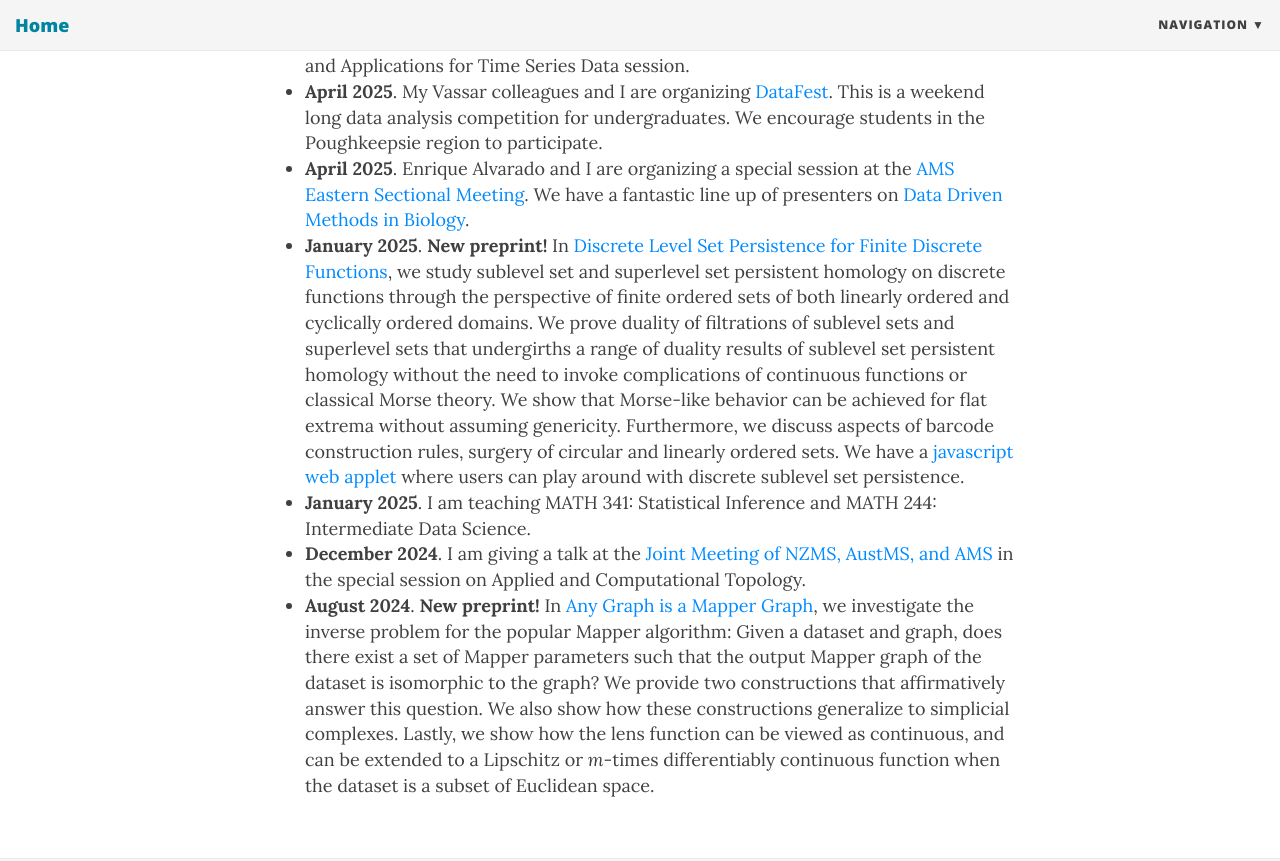
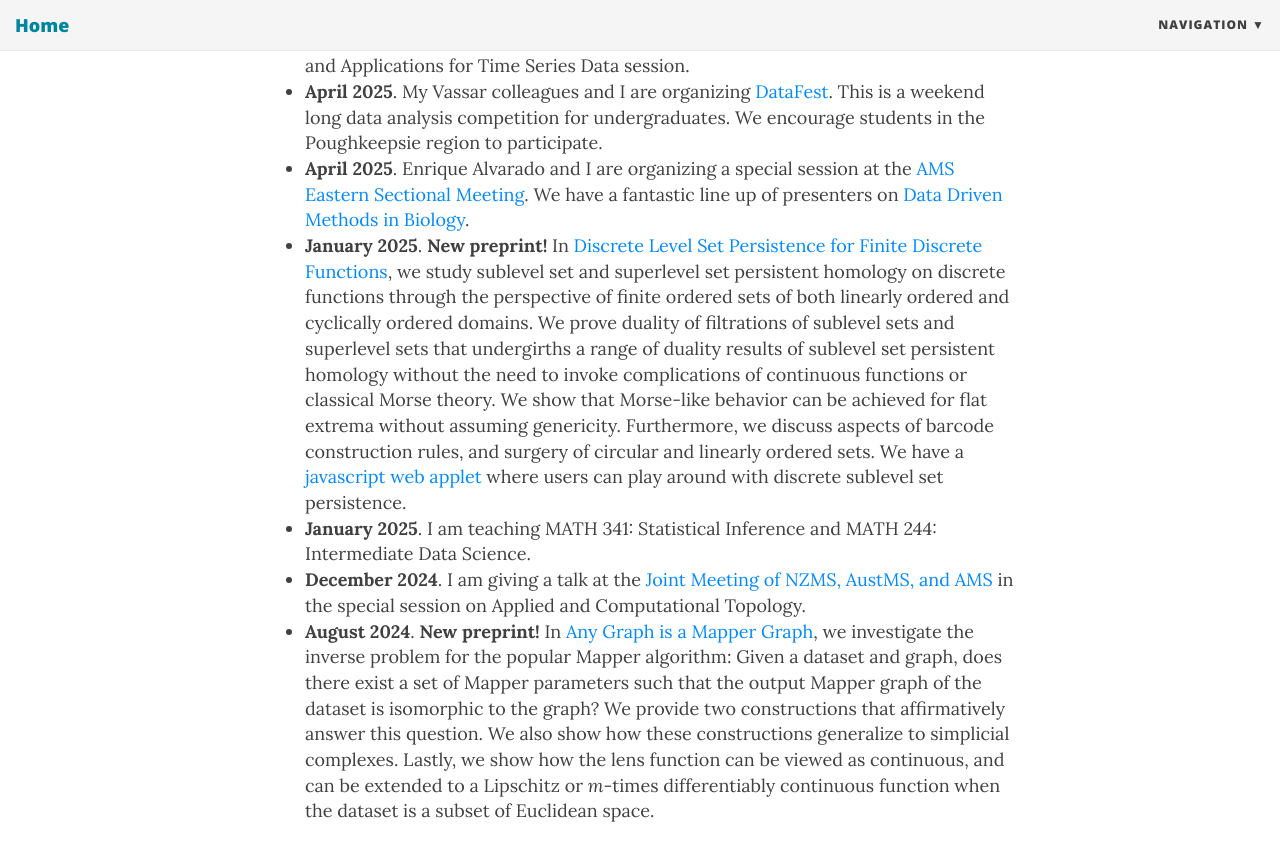
Before and after one commit to robinbelton/robinbelton.github.io, a Jekyll site: the page built from index.html, in a window 1280 px wide and 900 px high, scrolled down 846 px. Shown: the top 861 px of the window. Built offline with Jekyll 4.4.1, drawn with Linux system fonts in a browser that asks for light colours; nearby versions of some CDN libraries; the list of posts is cut into pages by our own code.

Commit message:
Edit homepage

```diff
--- a/index.html
+++ b/index.html
@@ -21,7 +21,7 @@
     <li><b>August 2025</b>. I am giving a talk at the <a href = "https://ww2.amstat.org/meetings/jsm/2025/">Joint Statistical Meetings</a> in the Novel Methods and Applications for Time Series Data session.</li>
     <li><b>April 2025</b>. My Vassar colleagues and I are organizing <a href= "https://pages.vassar.edu/datafest/">DataFest</a>. This is a weekend long data analysis competition for undergraduates. We encourage students in the Poughkeepsie region to participate.</li>
     <li><b>April 2025</b>. Enrique Alvarado and I are organizing a special session at the <a href = "https://www.ams.org/meetings/sectional/2320_program.html">AMS Eastern Sectional Meeting</a>. We have a fantastic line up of presenters on <a href = "https://www.ams.org/meetings/sectional/2320_program_ss9.html#title">Data Driven Methods in Biology</a>.</li>
-    <li><b>January 2025</b>. <b>New preprint!</b> In <a href="https://arxiv.org/pdf/2501.17794">Discrete Level Set Persistence for Finite Discrete Functions</a>, we study sublevel set and superlevel set persistent homology on discrete functions through the perspective of finite ordered sets of both linearly ordered and cyclically ordered domains. We prove duality of filtrations of sublevel sets and superlevel sets that undergirths a range of duality results of sublevel set persistent homology without the need to invoke complications of continuous functions or classical Morse theory. We show that Morse-like behavior can be achieved for flat extrema without assuming genericity. Furthermore, we discuss aspects of barcode construction rules, surgery of circular and linearly ordered sets. We have a <a href="https://gessl.github.io/DiscreteLevelSetPersistenceDemo/">javascript web applet</a> where users can play around with discrete sublevel set persistence.</li>
+    <li><b>January 2025</b>. <b>New preprint!</b> In <a href="https://arxiv.org/pdf/2501.17794">Discrete Level Set Persistence for Finite Discrete Functions</a>, we study sublevel set and superlevel set persistent homology on discrete functions through the perspective of finite ordered sets of both linearly ordered and cyclically ordered domains. We prove duality of filtrations of sublevel sets and superlevel sets that undergirths a range of duality results of sublevel set persistent homology without the need to invoke complications of continuous functions or classical Morse theory. We show that Morse-like behavior can be achieved for flat extrema without assuming genericity. Furthermore, we discuss aspects of barcode construction rules, and surgery of circular and linearly ordered sets. We have a <a href="https://gessl.github.io/DiscreteLevelSetPersistenceDemo/">javascript web applet</a> where users can play around with discrete sublevel set persistence.</li>
     <li><b>January 2025</b>. I am teaching MATH 341: Statistical Inference and MATH 244: Intermediate Data Science.</li>
     <li><b>December 2024</b>. I am giving a talk at the <a href= "https://ms-meet-2024.blogs.auckland.ac.nz">Joint Meeting of NZMS, AustMS, and AMS</a> in the special session on Applied and Computational Topology. </li>
     <li><b>August 2024</b>. <b>New preprint!</b> In <a href="https://arxiv.org/pdf/2408.11180v1">Any Graph is a Mapper Graph</a>, we investigate the inverse problem for the popular Mapper algorithm: Given a dataset and graph, does there exist a set of Mapper parameters such that the output Mapper graph of the dataset is isomorphic to the graph? We provide two constructions that affirmatively answer this question. We also show how these constructions generalize to simplicial complexes. Lastly, we show how the lens function can be viewed as continuous, and can be extended to a Lipschitz or <em>m</em>-times differentiably continuous function when the dataset is a subset of Euclidean space.</li>
```
